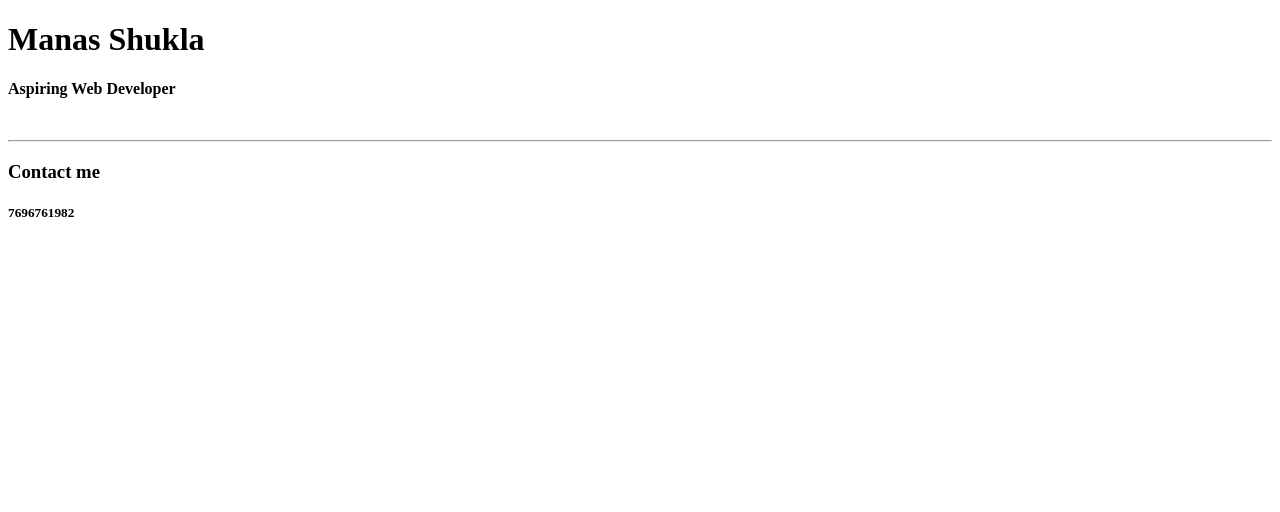
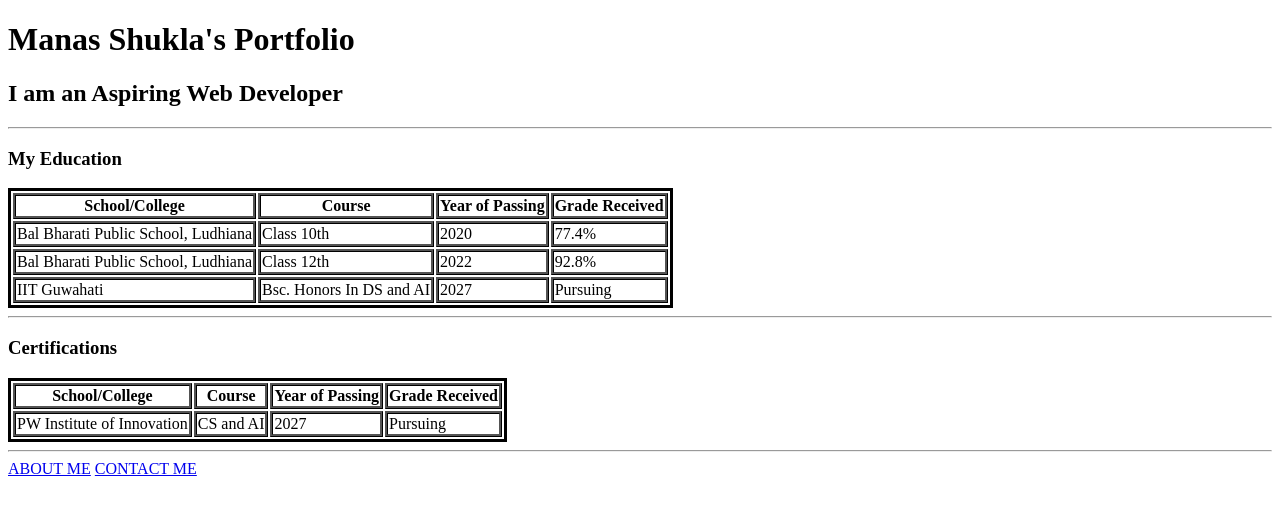
Before and after one commit to manas1304/ResumeV1, a plain HTML site: page index.html in a window 1280 px wide. Drawn offline with Linux system fonts and the light colour scheme.

Commit message:
final commit

```diff
--- a/index.html
+++ b/index.html
@@ -3,15 +3,63 @@
 <head>
     <meta charset="UTF-8">
     <meta name="viewport" content="width=device-width, initial-scale=1.0">
-    <title>First Website</title>
+    <title>Portfolio Website</title>
+    <link rel="icon" type="image/x-icon" href="./favicon-32x32.png">
 </head>
+<style>
+table, th, td{
+        border: ridge black;
+}
+</style>
 <body>
-    <!-- Name -->
-    <h1>Manas Shukla</h1>
-    <p><b>Aspiring Web Developer</b></p>
-    <br>
+    <h1>Manas Shukla's Portfolio</h1>
+    <h2>I am an Aspiring Web Developer</h2>
     <hr>
-    <h3>Contact me</h3>
-    <h5>7696761982</h5>
+    <h3>My Education</h3>
+    <table style="border: solid black;">
+        <tr>
+            <th>School/College</th>
+            <th>Course</th>
+            <th>Year of Passing</th>
+            <th>Grade Received</th>
+        </tr>
+        <tr>
+            <td>Bal Bharati Public School, Ludhiana</td>
+            <td>Class 10th</td>
+            <td>2020</td>
+            <td>77.4%</td>
+        </tr>
+        <tr>
+            <td>Bal Bharati Public School, Ludhiana</td>
+            <td>Class 12th</td>
+            <td>2022</td>
+            <td>92.8%</td>
+        </tr>
+        <tr>
+            <td>IIT Guwahati</td>
+            <td>Bsc. Honors In DS and AI</td>
+            <td>2027</td>
+            <td>Pursuing</td>
+        </tr>
+    </table>
+    <hr>
+    <h3>Certifications</h3>
+    <table style="border: solid black;">
+        <tr>
+            <th>School/College</th>
+            <th>Course</th>
+            <th>Year of Passing</th>
+            <th>Grade Received</th>
+        </tr>
+        <tr>
+            <td>PW Institute of Innovation</td>
+            <td>CS and AI</td>
+            <td>2027</td>
+            <td>Pursuing</td>
+        </tr>
+    </table>
+    <hr>
+    <a href="./about.html" target="_blank">ABOUT ME</a>
+    <a href="./contact.html" target="_blank">CONTACT ME</a>
 </body>
 </html>
```
Also changed, not shown: about.html (added, +8 -0 lines), contact.html (added, +13 -0 lines), AI generated closeup portrait.jpeg (added), WEB dev.jpg (added), about.txt (added), android-chrome-192x192.png (added), android-chrome-512x512.png (added), apple-touch-icon.png (added), favicon-16x16.png (added), favicon-32x32.png (added), favicon.ico (added), photo with phone red hoddie.jpeg (added), site.webmanifest (added).
